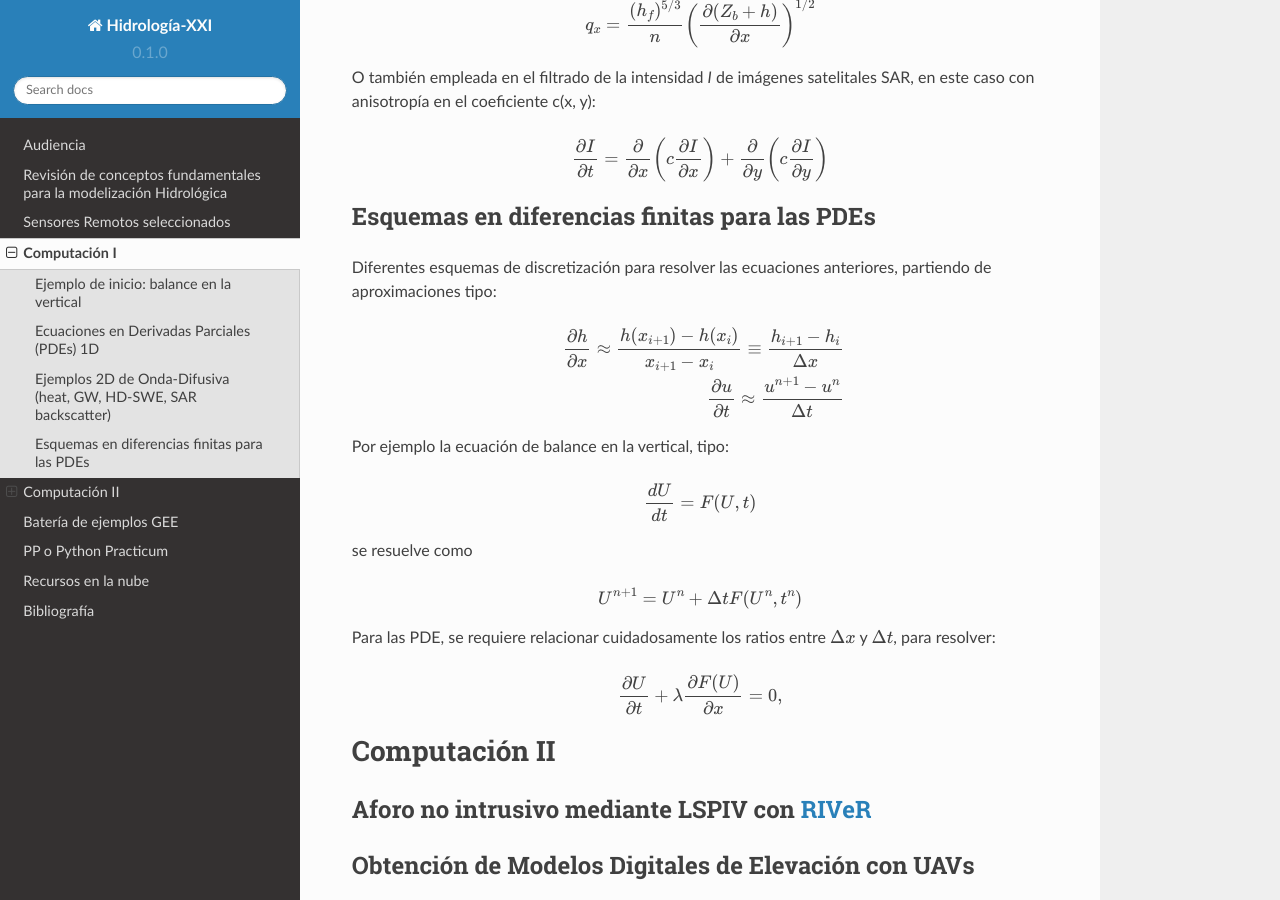
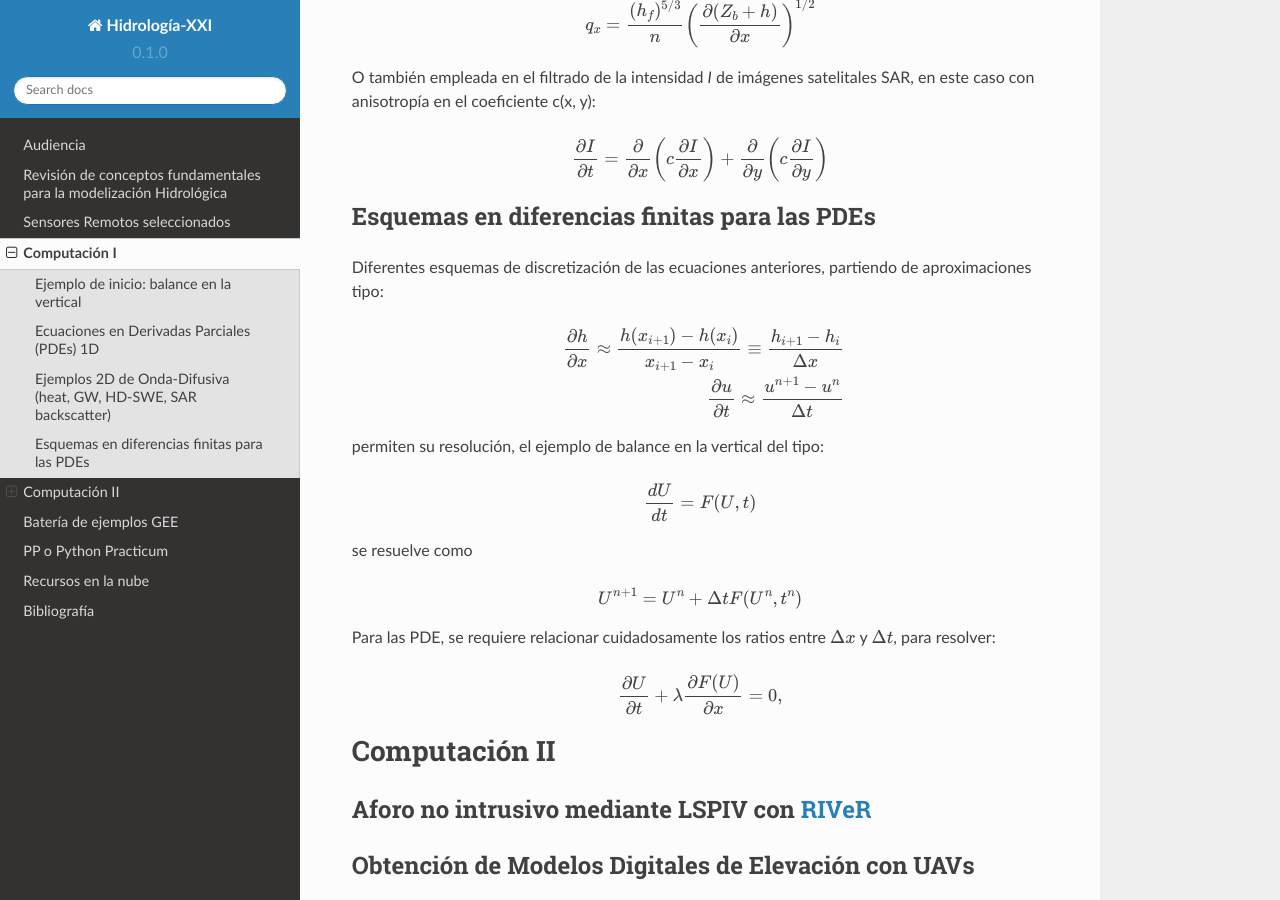
Before and after one commit to ivillamadrid/HidrologiaXXI, a Sphinx documentation site: the page built from docs/source/computacion.rst, in a window 1280 px wide and 900 px high, scrolled down 1530 px. Built offline with Sphinx 7.4.7 and the Read the Docs theme 2.0.0, drawn with Linux system fonts in a browser that asks for light colours.

Commit message:
Update computacion.rst

```diff
--- a/docs/source/computacion.rst
+++ b/docs/source/computacion.rst
@@ -78,7 +78,7 @@ O también empleada en el filtrado de la intensidad *I* de imágenes satelitales
 Esquemas en diferencias finitas para las PDEs
 ---------------------------------------------
 
-Diferentes esquemas de discretización para resolver las ecuaciones anteriores, partiendo de aproximaciones tipo:
+Diferentes esquemas de discretización de las ecuaciones anteriores, partiendo de aproximaciones tipo:
 
 .. math::
 
@@ -86,7 +86,7 @@ Diferentes esquemas de discretización para resolver las ecuaciones anteriores,
 
   \frac{\partial u}{\partial t} \approx \frac{u^{n+1}-u^n}{\Delta t}
 
-Por ejemplo la ecuación de balance en la vertical, tipo:
+permiten su resolución, el ejemplo de balance en la vertical del tipo:
 
 .. math:: \frac{d U}{d t} = F(U, t)
 
```
